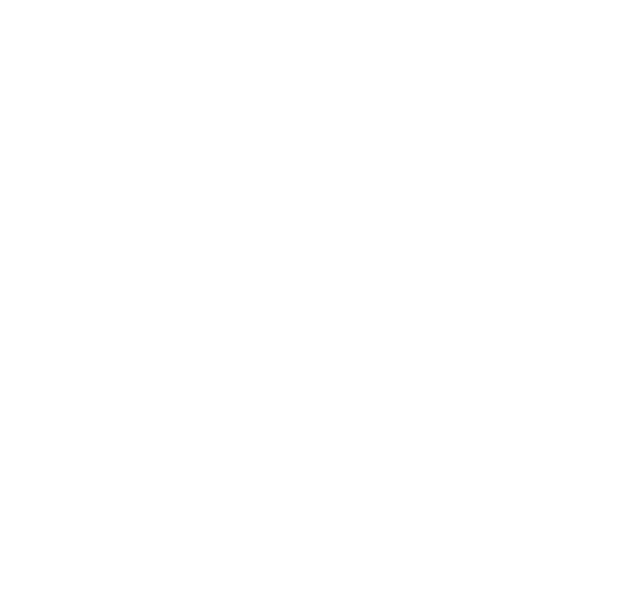
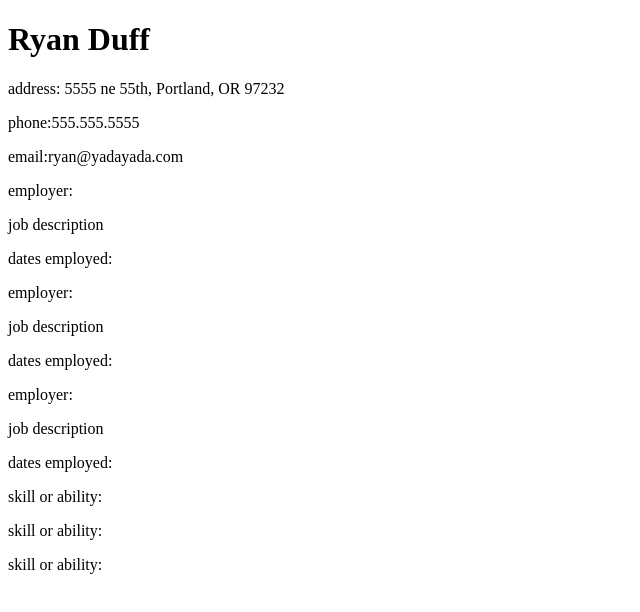
Before and after one commit to RyanDuff613/resumeSite, a plain HTML site: page index.html in a window 1280 px wide. Shown: the whole page, without its empty margins (0-640 px from the left). Drawn offline with Linux system fonts and the light colour scheme.

Commit message:
add html content, contact info, employment history, skills sections

```diff
--- a/index.html
+++ b/index.html
@@ -2,9 +2,39 @@
 <html>
   <head>
     <link href="css/styles.css" rel="stylesheet" type="text/css">
-    <title>Blogging Site</title>
+    <title>Resume: Ryan Duff</title>
   </head>
   <body>
+      <div></div>
+        <h1>Ryan Duff</h1>
+        <p>address: 5555 ne 55th, Portland, OR 97232</p>
+        <p>phone:555.555.5555</p>
+        <p>email:ryan@yadayada.com</p>
+      </div>
+
+      <div>
+        <p>employer:</p>
+        <p>job description</p>
+        <p>dates employed:</p>
+      </div>
+
+      <div>
+        <p>employer:</p>
+        <p>job description</p>
+        <p>dates employed:</p>
+      </div>
+
+      <div>
+        <p>employer:</p>
+        <p>job description</p>
+        <p>dates employed:</p>
+      </div>
+
+      <div>
+        <p>skill or ability:</p>
+        <p>skill or ability:</p>
+        <p>skill or ability:</p>
+      </div>
 
   </body>
 
```
